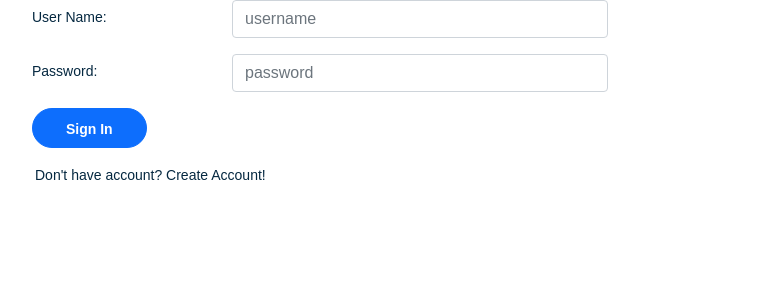
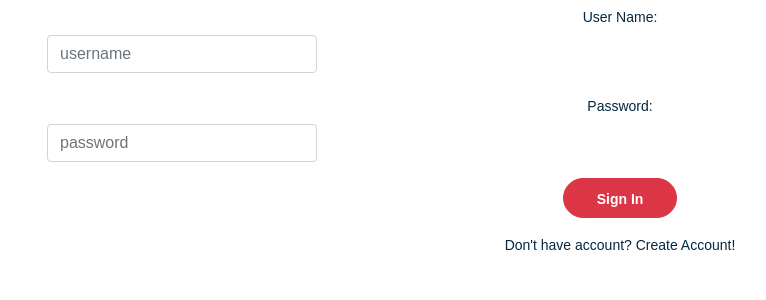
Before and after one commit to ChongzhiXu/ELEN6883_project, a Flask app: page / in a window 1280 px wide. Shown: the top 300 px of the page, without its empty margins (20-786 px from the left). Run offline with Flask 2, Linux system fonts and the light colour scheme; some libraries are stand-ins or nearby versions; some web fonts are replaced.

Commit message:
Update home_page.html

```diff
--- a/Final_project/marketPlace/templates/home_page.html
+++ b/Final_project/marketPlace/templates/home_page.html
@@ -3,32 +3,32 @@
 {% block content %}
 <script type="text/javascript" src="{{ url_for('static', filename = 'home_page.js') }}"></script>
 
-<div class="alert alert-primary" role="alert" id="success-notification"></div>
+<div class="col-12" style="text-align: center;">
+    <div class="app-container">
 
         <form id="sign_in_form">
 
             <div class="form-group row">
-        <label class="col-sm-2 col-form-label">User Name:</label>
-        <div class="col-sm-4" id="form-user_name">
-            <input type="text" class="form-control" id="input-usename" name="username" placeholder="username" required>
+                <label class="col-form-label font-standard">User Name:</label>
+                <div id="form-user_name">
+                    <input type="text" class="form-control font-standard" id="input-usename" name="username" placeholder="username" size="30" style="width: 270px;" required>
                 </div>
             </div>
 
             <div class="form-group row">
-        <label class="col-sm-2 col-form-label">Password:</label>
-        <div class="col-sm-4" id="form-password">
-            <input type="text" class="form-control" id="input-password" name="password" placeholder="password" required>
+                <label class="col-form-label font-standard">Password:</label>
+                <div id="form-password">
+                    <input type="text" class="form-control font-standard" id="input-password" name="password" placeholder="password" size="30" style="width: 270px;" required>
                 </div>
             </div>
 
             <div class="form-group row">
-        <div class="col-md-4"></div>
-        <div class="col-md-10">
-            <button class="btn btn-primary" type="submit" onclick="submit_signin_Form()">Sign in</button>
+                <div>
+                    <button class="btn btn-danger font-standard" type="submit" onclick="submit_signin_Form()">Sign in</button>
                 </div>
             </div>
 
-    <a onclick="show_signup()">Don't have account? Create Account!</a>
+            <div id="go_sign_up" onclick="show_signup()">Don't have account? Create Account!</div>
 
         </form>
 
@@ -37,42 +37,44 @@
         <form id="sign_up_form">
 
             <div class="form-group row">
-        <label class="col-sm-2 col-form-label">User Name:</label>
-        <div class="col-sm-4" id="form-user_name">
-            <input type="text" class="form-control" id="input-usename-up" name="username" placeholder="username" required>
+                <label class="col-form-label font-standard">User Name:</label>
+                <div id="form-user_name">
+                    <input type="text" class="form-control font-standard" id="input-usename-up" name="username" placeholder="username" size="30" style="width: 270px;" required>
                 </div>
             </div>
 
             <div class="form-group row">
-        <label class="col-sm-2 col-form-label">Password:</label>
-        <div class="col-sm-4" id="form-password">
-            <input type="text" class="form-control" id="input-password-up" name="password" placeholder="password" required>
+                <label class="col-form-label font-standard">Password:</label>
+                <div id="form-password">
+                    <input type="text" class="form-control font-standard" id="input-password-up" name="password" placeholder="password" size="30" style="width: 270px;" required>
                 </div>
             </div>
 
             <div class="form-group row">
-        <label class="col-sm-2 col-form-label">Email:</label>
-        <div class="col-sm-4" id="form-email">
-            <input type="text" class="form-control" id="input-email" name="email" placeholder="email" required>
+                <label class="col-form-label font-standard">Email:</label>
+                <div id="form-email">
+                    <input type="text" class="form-control font-standard" id="input-email" name="email" placeholder="email" size="30" style="width: 270px;" required>
                 </div>
             </div>
 
             <div class="form-group row">
-        <label class="col-sm-2 col-form-label">Ale Wallet ID:</label>
-        <div class="col-sm-4" id="form-aleid">
-            <input type="text" class="form-control" id="input-aleid" name="aleid" placeholder="Ale Wallet Account ID" required>
+                <label class="col-form-label font-standard">Ale Wallet ID:</label>
+                <div id="form-aleid">
+                    <input type="text" class="form-control font-standard" id="input-aleid" name="aleid" placeholder="ale Wallet Account ID" size="30" style="width: 270px;" required>
                 </div>
             </div>
 
             <div class="form-group row">
-        <div class="col-md-4"></div>
-        <div class="col-md-10">
-            <button class="btn btn-primary" type="submit" onclick="submit_signup_Form()">Sign up</button>
+                <div>
+                    <button class="btn btn-dange font-standardr" type="submit" onclick="submit_signup_Form()">Sign up</button>
                 </div>
             </div>
 
-    <a onclick="show_signin()">Already have account? Sign in Here!</a>
+            <div class="font-standard" id="go_sign_in" onclick="show_signin()">Already have account? Sign in Here!</div>
+        </form>
+    </div>
+</div>
 
-</form>
+<div class="alert alert-primary" role="alert" id="success-notification"></div>
 
 {% endblock %}
```
Lines whose indentation alone changed are shown as unchanged.
